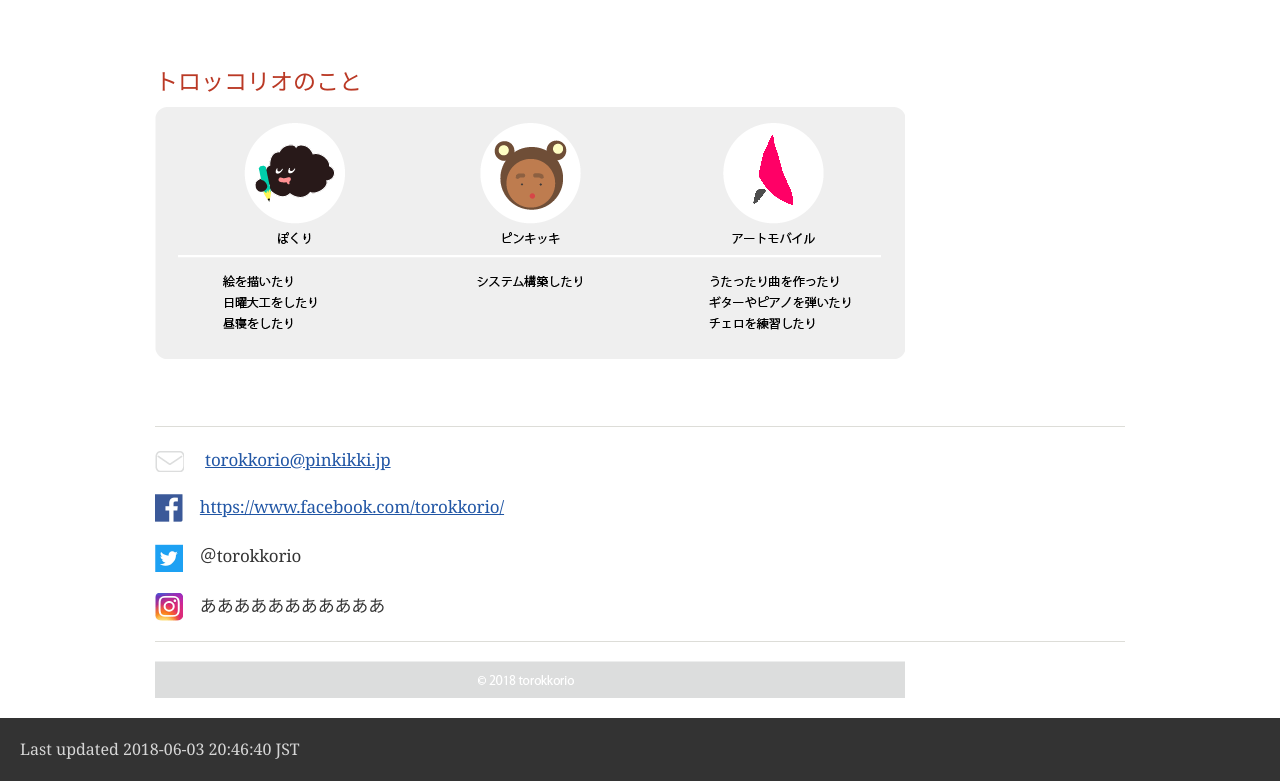
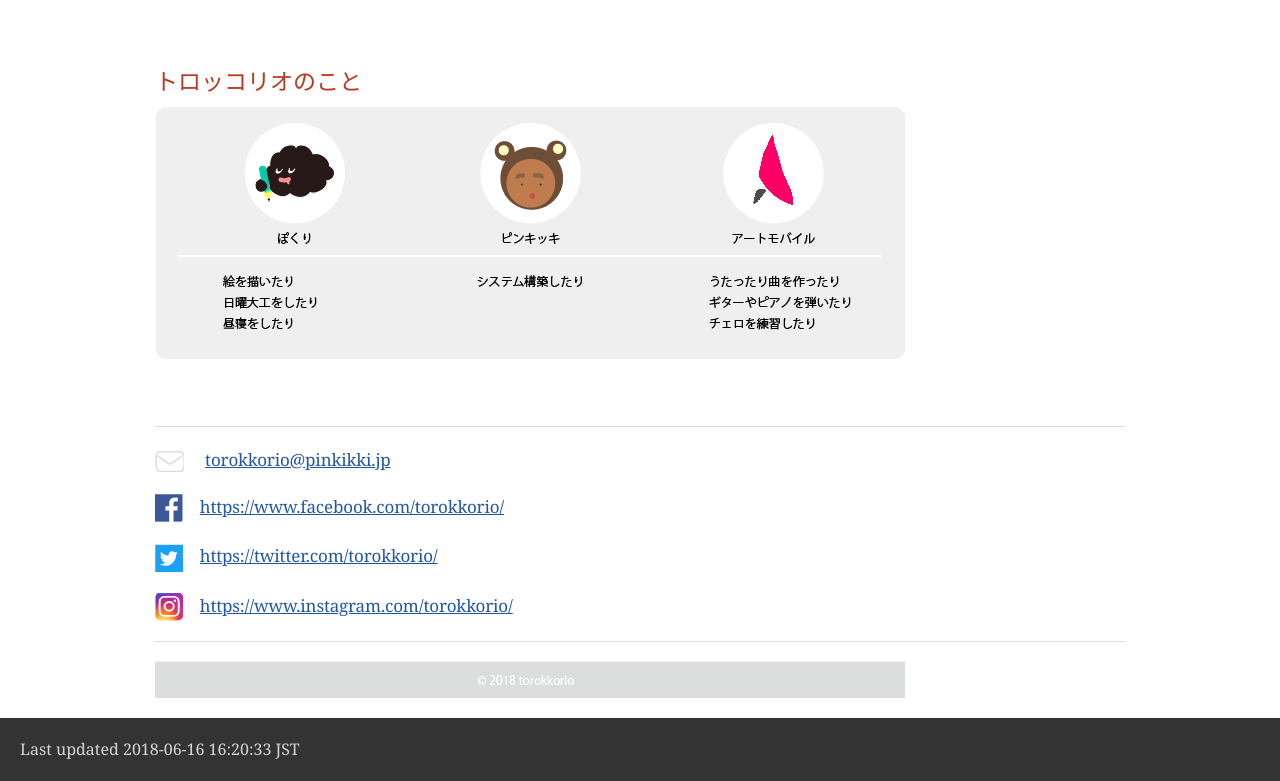
Before and after one commit to torokkorio/hp, a plain HTML site: page index.html in a window 1280 px wide. Shown: the part 1437-2218 px from the top of the page. Drawn offline with nearby package versions, Linux system fonts and the light colour scheme; a web font is replaced by a local one.

Commit message:
add twitter / insta url

```diff
--- a/index.html
+++ b/index.html
@@ -511,10 +511,10 @@ body.book #toc,body.book #preamble,body.book h1.sect0,body.book .sect1>h2{page-b
 <p><span class="image"><img src="images/facebook_icon.png" alt="facebook icon"></span>　<a href="https://www.facebook.com/torokkorio/" class="bare">https://www.facebook.com/torokkorio/</a></p>
 </div>
 <div class="paragraph">
-<p><span class="image"><img src="images/twitter_icon.png" alt="twitter icon"></span>　＠torokkorio</p>
+<p><span class="image"><img src="images/twitter_icon.png" alt="twitter icon"></span>　<a href="https://twitter.com/torokkorio/" class="bare">https://twitter.com/torokkorio/</a></p>
 </div>
 <div class="paragraph">
-<p><span class="image"><img src="images/insta_icon.png" alt="insta icon"></span>　あああああああああああ</p>
+<p><span class="image"><img src="images/insta_icon.png" alt="insta icon"></span>　<a href="https://www.instagram.com/torokkorio/" class="bare">https://www.instagram.com/torokkorio/</a></p>
 </div>
 <hr>
 <div class="imageblock">
@@ -526,7 +526,7 @@ body.book #toc,body.book #preamble,body.book h1.sect0,body.book .sect1>h2{page-b
 </div>
 <div id="footer">
 <div id="footer-text">
-Last updated 2018-06-03 20:46:40 JST
+Last updated 2018-06-16 16:20:33 JST
 </div>
 </div>
 </body>
```
